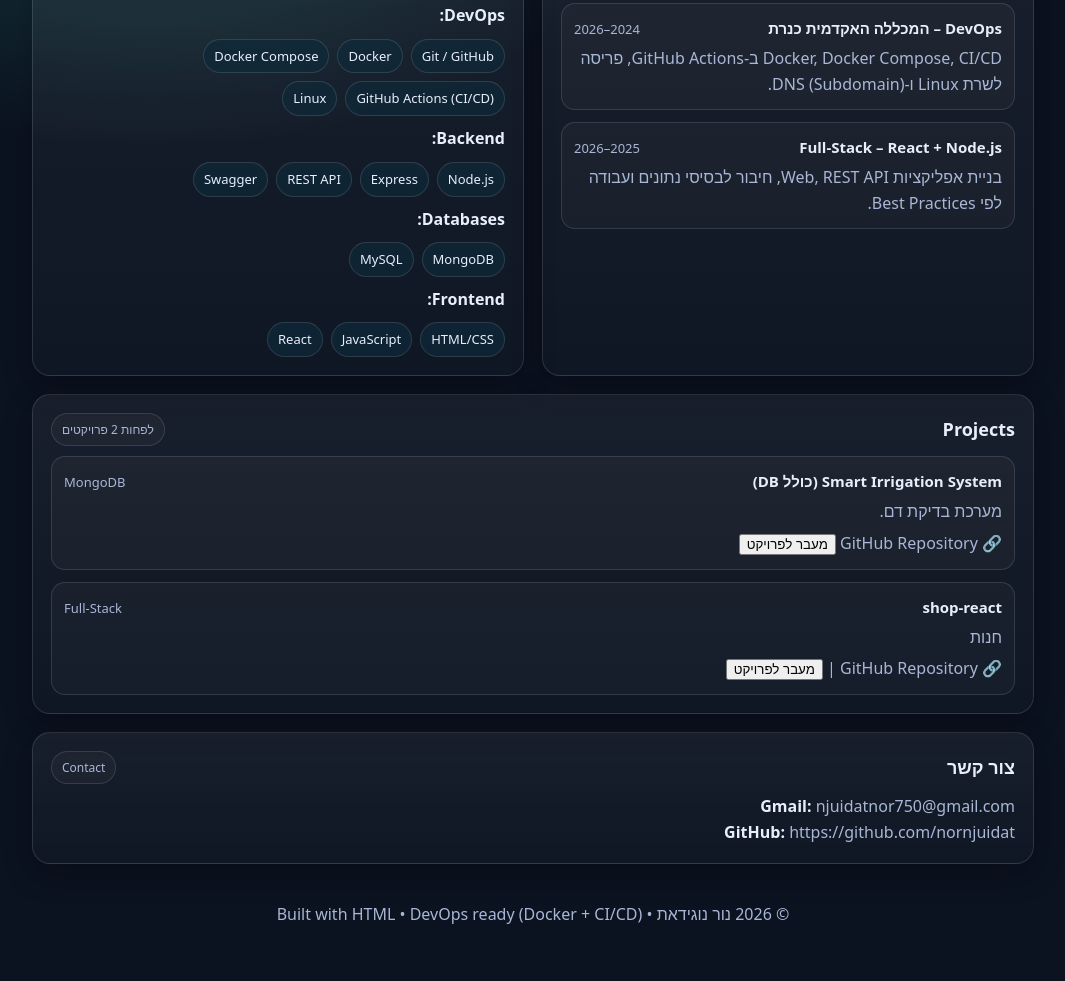
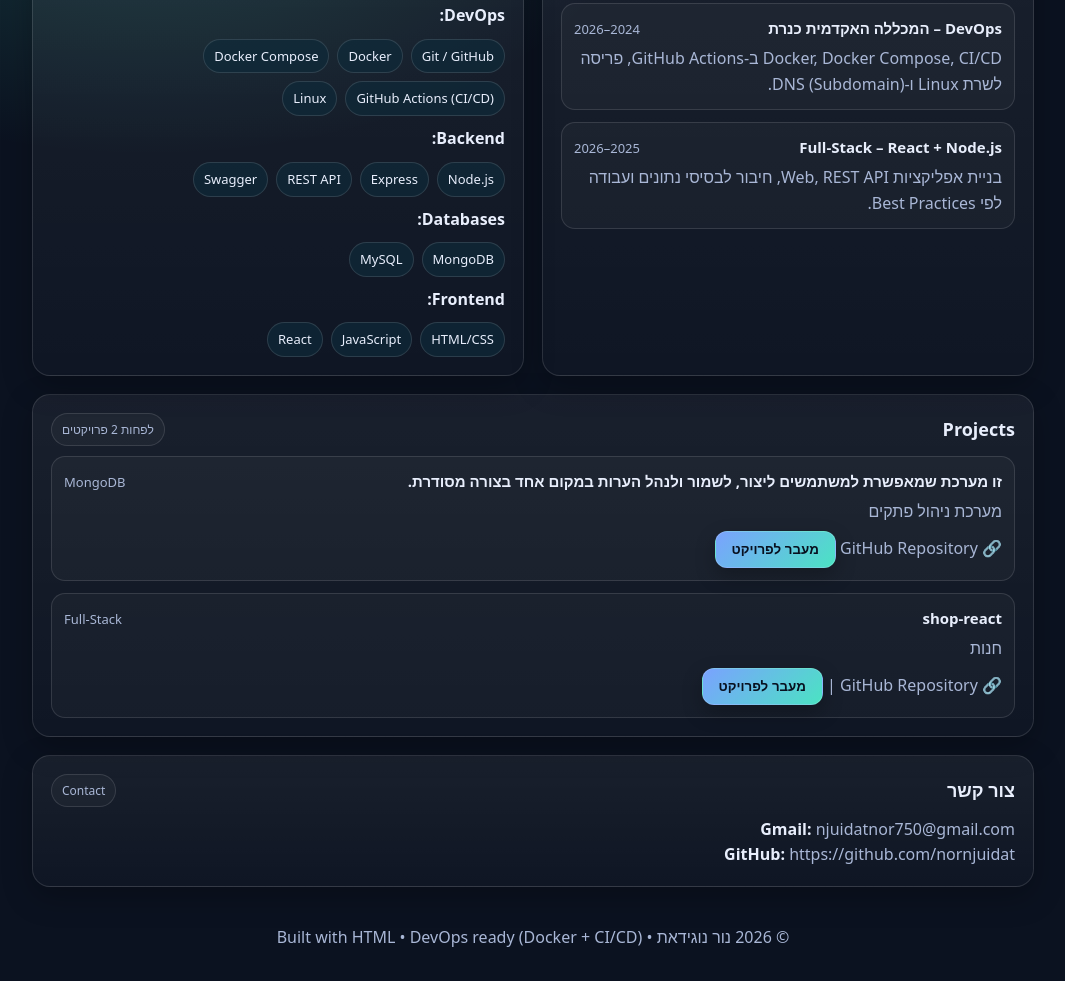
Before and after one commit to nornjuidat/devops-final, a website: page first.html in a window 1280 px wide. Shown: the part 591-1572 px from the top of the page, without its empty margins (107-1172 px from the left). Before the commit the page ends 1549 px from the top, so only its background shows below. Drawn offline with Linux system fonts and the light colour scheme.

Commit message:
final devops

```diff
--- a/first.html
+++ b/first.html
@@ -138,6 +138,29 @@
       .hero{grid-template-columns:1fr}
       .grid{grid-template-columns:1fr}
     }
+    button{
+  padding:10px 16px;
+  border-radius:12px;
+  border:1px solid rgba(255,255,255,.15);
+  background: linear-gradient(135deg, var(--accent), var(--accent2));
+  color:#08101f;
+  font-weight:700;
+  cursor:pointer;
+  box-shadow: 0 8px 20px rgba(0,0,0,.25);
+  transition: transform .15s ease, box-shadow .15s ease, opacity .15s ease;
+}
+
+button:hover{
+  transform: translateY(-2px);
+  box-shadow: 0 12px 28px rgba(0,0,0,.35);
+  opacity: .95;
+}
+
+button:active{
+  transform: translateY(0);
+  box-shadow: 0 6px 14px rgba(0,0,0,.25);
+}
+
   </style>
 </head>
 
@@ -289,14 +312,14 @@
       <div class="timeline">
         <div class="item">
           <div class="row">
-            <h3>Smart Irrigation System (כולל DB)</h3>
+            <h3>זו מערכת שמאפשרת למשתמשים ליצור, לשמור ולנהל הערות במקום אחד בצורה מסודרת.</h3>
             <span class="when">MongoDB</span>
           </div>
-          <p>מערכת בדיקת דם.</p>
+          <p>  מערכת ניהול פתקים</p>
           <p>
-            🔗 <a href="https://github.com/nornjuidat/Blood_monitoring.js" target="_blank">GitHub Repository</a>
+            🔗 <a href="https://github.com/nornjuidat/notes.system" target="_blank">GitHub Repository</a>
             <!-- אופציונלי: להחליף ללינק אמיתי אם יש -->
-<a href="http://blood-portfolionor.duckdns.org/home.html" target="_blank">
+<a href="https://notes-system.duckdns.org/login" target="_blank">
   <button>מעבר לפרויקט</button>
 </a>
           </p>
```
